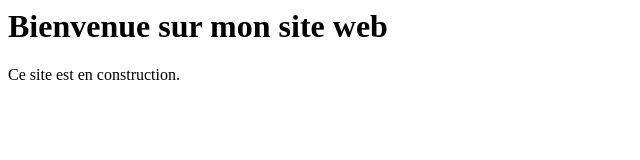
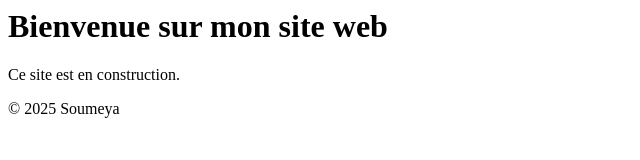
Before and after one commit to Debboub/site_web, a plain HTML site: page index.html in a window 1280 px wide. Shown: the whole page, without its empty margins (0-640 px from the left). Drawn offline with Linux system fonts and the light colour scheme.

Commit message:
ajoute du pied de page

```diff
--- a/index.html
+++ b/index.html
@@ -1,2 +1,2 @@
 <h1>Bienvenue sur mon site web</h1>
-<p>Ce site est en construction.</p>
+<p>Ce site est en construction.</p><footer>© 2025 Soumeya</footer>
```
